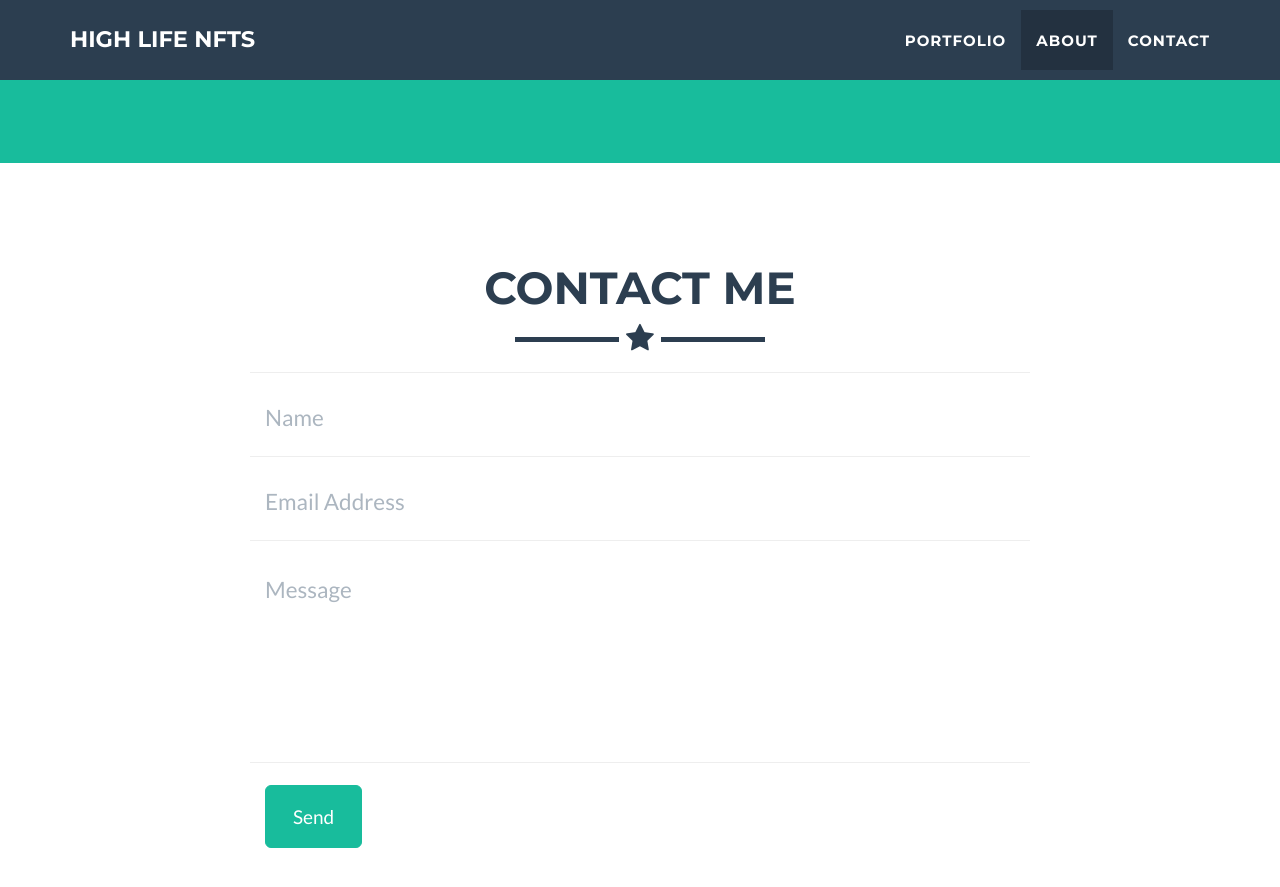
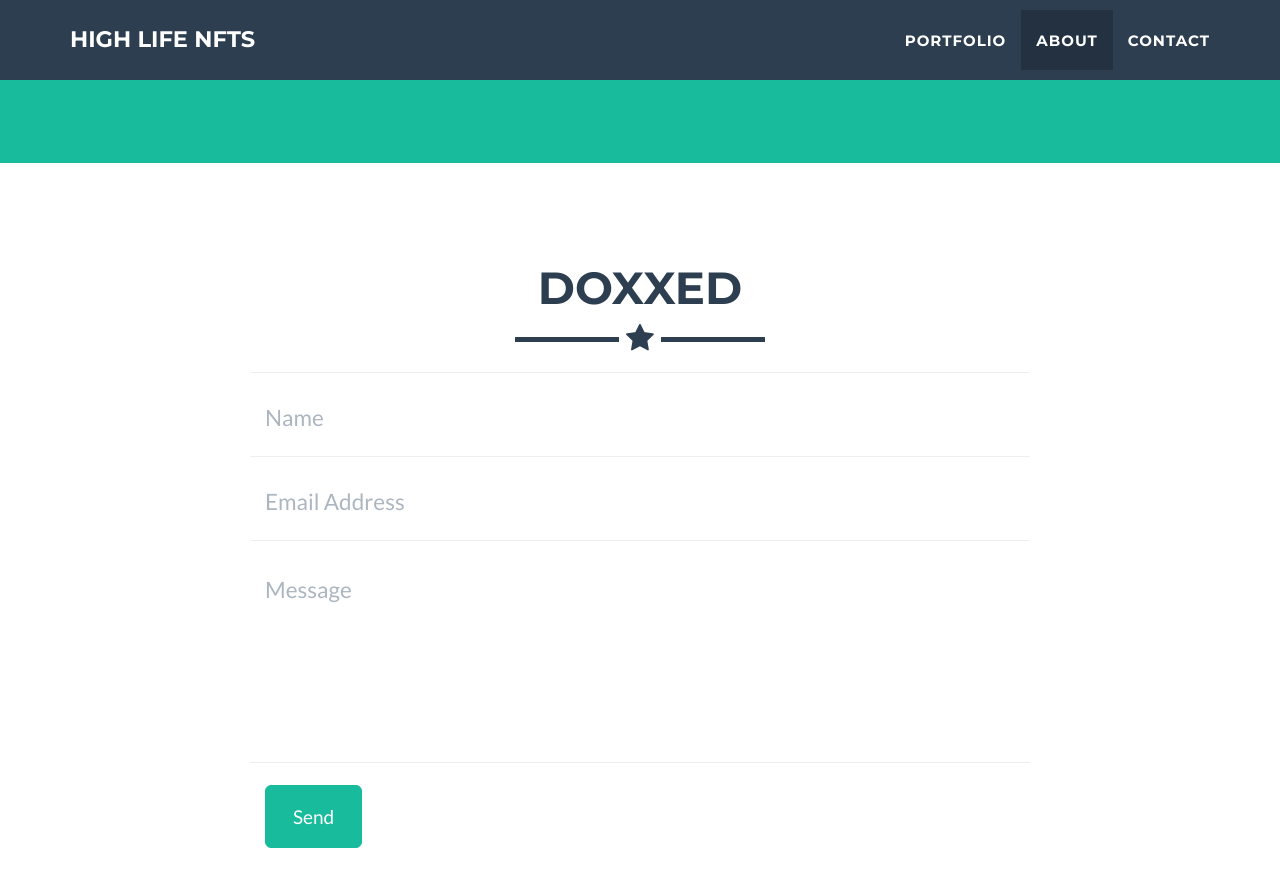
Before and after one commit to HighLifeNFTs/HighLifeNFTs.github.io, a Jekyll site: the page built from _posts/2014-07-13-project-6.markdown, in a window 1280 px wide and 900 px high, scrolled down 2077 px. Shown: the top 887 px of the window. Built offline with Jekyll 4.4.1, drawn with Linux system fonts in a browser that asks for light colours; a script that is not in the unit is left out.

Commit message:
Update contact_static.html

```diff
--- a/_includes/contact_static.html
+++ b/_includes/contact_static.html
@@ -3,7 +3,7 @@
 	<div class="container">
 		<div class="row">
 			<div class="col-lg-12 text-center">
-				<h2>Contact Me</h2>
+				<h2>Doxxed</h2>
 				<hr class="star-primary">
 			</div>
 		</div>
```
